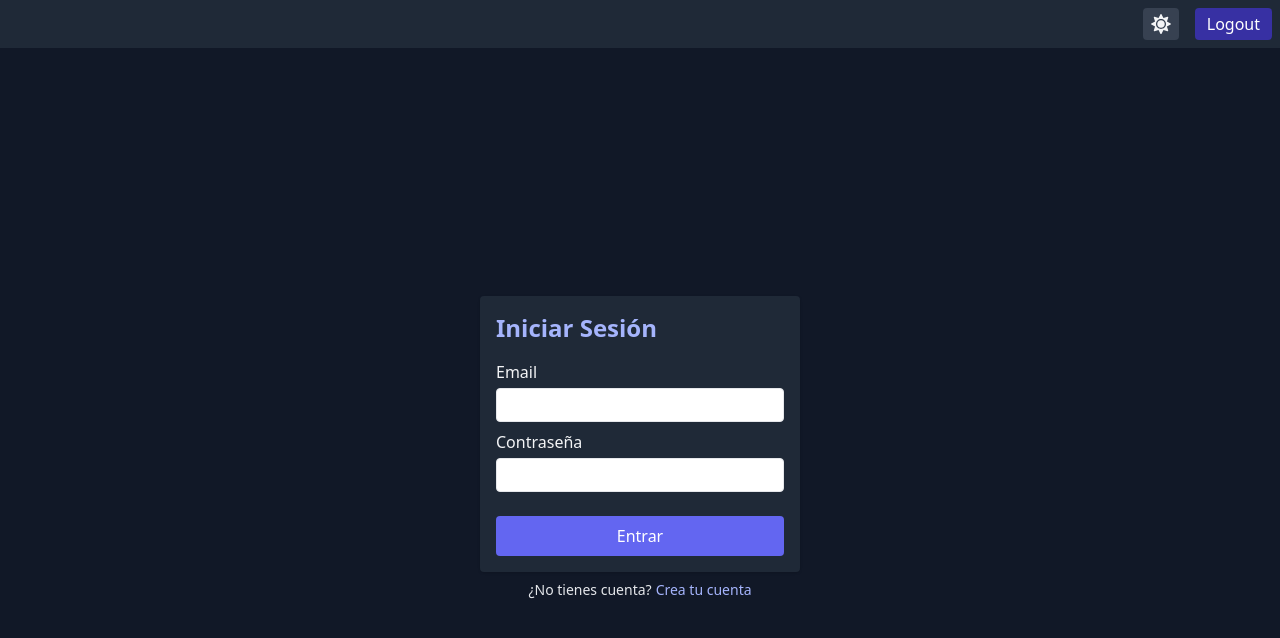
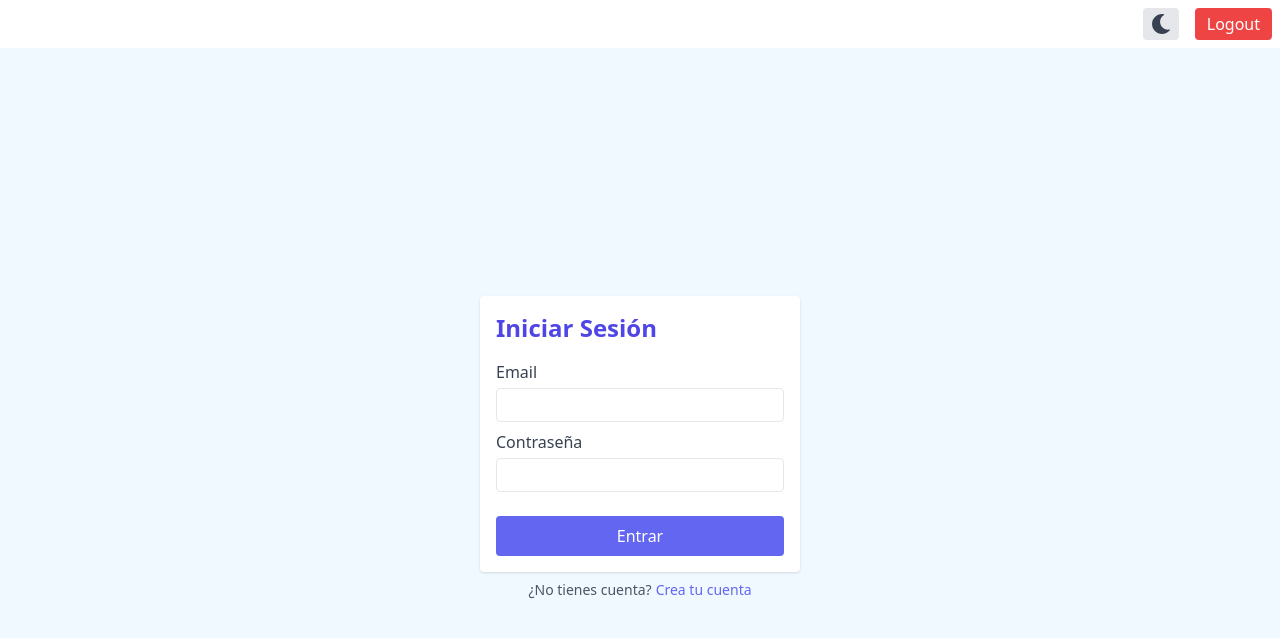
Before and after one commit to Margumedo/coally-task-manger-frontend, a React (Vite) app: page /login in a window 1280 px wide. Shown: the top 638 px of the page. Built offline with nearby package versions, Linux system fonts and the light colour scheme.

Commit message:
[add] ThemeContext Provider

```diff
--- a/src/App.tsx
+++ b/src/App.tsx
@@ -7,7 +7,7 @@ export const App: React.FC = () => {
   const { logout } = useContext(AuthContext);
   return (
     <div className="min-h-screen">
-      {/* Si tuvieras un navbar, lo colocarías aquí */}
+      {/* Si creo un navbar ira aquí */}
       <header className="p-2 bg-white dark:bg-gray-800 flex justify-end gap-x-4">
         <ToggleDarkMode />
         <button onClick={logout} className="bg-red-500 dark:bg-primary-800 text-white px-3 py-1 rounded">Logout</button>
--- a/src/components/common/ToggleDarkMode.tsx
+++ b/src/components/common/ToggleDarkMode.tsx
@@ -1,23 +1,12 @@
 
-import React from 'react';
+import React, { useContext } from 'react';
 
 import { FaSun, FaMoon } from 'react-icons/fa';
+import { ThemeContext } from '../../contexts/ThemeContext';
 
 export const ToggleDarkMode: React.FC = () => {
-    const [isDark, setIsDark] = React.useState(
-        document.documentElement.classList.contains('dark')
-    );
 
-    const toggleDarkMode = () => {
-        const html = document.documentElement;
-        if (html.classList.contains('dark')) {
-            html.classList.remove('dark');
-            setIsDark(false);
-        } else {
-            html.classList.add('dark');
-            setIsDark(true);
-        }
-    };
+    const { isDark, toggleDarkMode } = useContext(ThemeContext);
 
     return (
         <button
--- /dev/null
+++ b/src/contexts/ThemeContext.tsx
@@ -0,0 +1,39 @@
+import React, { createContext, useState, useEffect } from 'react';
+
+interface ThemeContextProps {
+    isDark: boolean;
+    toggleDarkMode: () => void;
+}
+
+export const ThemeContext = createContext<ThemeContextProps>({
+    isDark: false,
+    toggleDarkMode: () => { }
+});
+
+export const ThemeProvider: React.FC<{ children: React.ReactNode }> = ({ children }) => {
+    const [isDark, setIsDark] = useState<boolean>(() => {
+        // lee localStorage para ver si guardamos 'dark' como preferencia
+        return localStorage.getItem('theme') === 'dark';
+    });
+
+    useEffect(() => {
+        const html = document.documentElement;
+        if (isDark) {
+            html.classList.add('dark');
+            localStorage.setItem('theme', 'dark');
+        } else {
+            html.classList.remove('dark');
+            localStorage.setItem('theme', 'light');
+        }
+    }, [isDark]);
+
+    const toggleDarkMode = () => {
+        setIsDark((prev) => !prev);
+    };
+
+    return (
+        <ThemeContext.Provider value={{ isDark, toggleDarkMode }}>
+            {children}
+        </ThemeContext.Provider>
+    );
+};
--- a/src/main.tsx
+++ b/src/main.tsx
@@ -7,13 +7,16 @@ import { App } from './App.tsx'
 import './styles/taildwind.css'
 import { AuthProvider } from './contexts/AuthContext';
 import { TaskProvider } from './contexts/TaskContext.tsx'
+import { ThemeProvider } from './contexts/ThemeContext.tsx'
 
 ReactDOM.createRoot(document.getElementById('root') as HTMLElement).render(
   <React.StrictMode>
-    <AuthProvider>
-      <TaskProvider>
-        <App />
-      </TaskProvider>
-    </AuthProvider>
+    <ThemeProvider>
+      <AuthProvider>
+        <TaskProvider>
+          <App />
+        </TaskProvider>
+      </AuthProvider>
+    </ThemeProvider >
   </React.StrictMode>,
 )
--- a/src/pages/CreateTask.tsx
+++ b/src/pages/CreateTask.tsx
@@ -3,12 +3,15 @@ import React, { useContext, useState } from 'react';
 import { TaskContext } from '../contexts/TaskContext';
 import { useNavigate } from 'react-router-dom';
 import Swal from 'sweetalert2';
+import { ThemeContext } from '../contexts/ThemeContext';
 
 export const CreateTask: React.FC = () => {
     const { createTask } = useContext(TaskContext);
     const [title, setTitle] = useState('');
     const [description, setDescription] = useState('');
     const navigate = useNavigate();
+
+    const { isDark } = useContext(ThemeContext)
 
     const handleSubmit = async (e: React.FormEvent) => {
         e.preventDefault();
@@ -19,6 +22,8 @@ export const CreateTask: React.FC = () => {
                 icon: 'warning',
                 title: 'Título requerido',
                 text: 'Por favor, ingresa un título para la tarea.',
+                background: isDark ? '#1f2937' : '#fff',
+                color: isDark ? '#f3f4f6' : '#4b5563',
             });
             return; // Cancelamos la creación
         }
@@ -28,6 +33,8 @@ export const CreateTask: React.FC = () => {
             icon: 'success',
             title: 'Creación Exitosa',
             text: 'Ahora podras verla en tu lista',
+            background: isDark ? '#1f2937' : '#fff',
+            color: isDark ? '#f3f4f6' : '#4b5563',
         });
         navigate('/');
     };
--- a/src/pages/Login.tsx
+++ b/src/pages/Login.tsx
@@ -6,6 +6,7 @@ import { Link, useNavigate } from 'react-router-dom';
 import { axiosIntance } from '../api/axiosInstance';
 
 import Swal from 'sweetalert2';
+import { ThemeContext } from '../contexts/ThemeContext';
 
 export const Login: React.FC = () => {
     const navigate = useNavigate();
@@ -13,6 +14,8 @@ export const Login: React.FC = () => {
 
     const [email, setEmail] = useState('');
     const [password, setPassword] = useState('');
+
+    const { isDark } = useContext(ThemeContext)
 
     const handleLogin = async (e: React.FormEvent) => {
         e.preventDefault();
@@ -24,6 +27,8 @@ export const Login: React.FC = () => {
                     icon: 'success',
                     title: 'Bienvenido al Task Manager',
                     text: 'Has iniciado sesión correctamente.',
+                    background: isDark ? '#1f2937' : '#fff',
+                    color: isDark ? '#f3f4f6' : '#4b5563',
                 });
                 navigate('/');
 
--- a/src/pages/Register.tsx
+++ b/src/pages/Register.tsx
@@ -3,6 +3,8 @@ import { AuthContext } from '../contexts/AuthContext';
 import { axiosIntance } from '../api/axiosInstance';
 import { Link, useNavigate } from 'react-router-dom';
 import Swal from 'sweetalert2';
+import { ThemeContext } from '../contexts/ThemeContext';
+import { AxiosError } from 'axios';
 
 export const Register: React.FC = () => {
     const navigate = useNavigate();
@@ -10,6 +12,8 @@ export const Register: React.FC = () => {
 
     const [email, setEmail] = useState('');
     const [password, setPassword] = useState('');
+
+    const { isDark } = useContext(ThemeContext)
 
     // Decide si deseas loguear automáticamente al usuario después de registrarse.
     // Si prefieres enviarlo al login, no uses `login(response.data.token)` y haz un navigate('/login').
@@ -32,16 +36,18 @@ export const Register: React.FC = () => {
                     icon: 'success',
                     title: 'Registro Exitoso',
                     text: 'Ahora puedes gestionar tus tareas.',
+                    background: isDark ? '#1f2937' : '#fff',
+                    color: isDark ? '#f3f4f6' : '#4b5563',
                 });
 
             } else {
                 alert('No se pudo crear la cuenta. Revisa los datos ingresados.');
             }
-        } catch (error: any) {
+        } catch (error: AxiosError | unknown) {
             console.error('Error registering user:', error);
             // alert('Ocurrió un error al registrar la cuenta. Verifica el correo o inténtalo más tarde.');
-            if (error.response) {
-                const { status, data } = error.response;
+            if (error instanceof AxiosError) {
+                const { status, data } = error.response || { status: null, data: { message: 'Error desconocido de Axios' } }; // Manejo de response undefined
 
                 if (status === 400) {
                     // Email con formato inválido
@@ -49,6 +55,8 @@ export const Register: React.FC = () => {
                         icon: 'error',
                         title: 'Error de registro',
                         text: data.message || 'Formato de email errado. Verifica e intenta de nuevo.',
+                        background: isDark ? '#1f2937' : '#fff',
+                        color: isDark ? '#f3f4f6' : '#4b5563',
                     });
                 } else if (status === 409) {
                     // Email ya registrado
@@ -56,6 +64,8 @@ export const Register: React.FC = () => {
                         icon: 'warning',
                         title: 'Email duplicado',
                         text: data.message || 'Este correo ya está registrado.',
+                        background: isDark ? '#1f2937' : '#fff',
+                        color: isDark ? '#f3f4f6' : '#4b5563',
                     });
                 } else if (status === 500) {
                     // Error interno
@@ -63,6 +73,8 @@ export const Register: React.FC = () => {
                         icon: 'error',
                         title: 'Error interno',
                         text: 'Ocurrió un error en el servidor. Intenta más tarde.',
+                        background: isDark ? '#1f2937' : '#fff',
+                        color: isDark ? '#f3f4f6' : '#4b5563',
                     });
                 } else {
                     // Otros errores genéricos
@@ -70,6 +82,8 @@ export const Register: React.FC = () => {
                         icon: 'error',
                         title: 'Error',
                         text: data.message || 'Ocurrió un error inesperado.',
+                        background: isDark ? '#1f2937' : '#fff',
+                        color: isDark ? '#f3f4f6' : '#4b5563',
                     });
                 }
             } else {
@@ -78,6 +92,8 @@ export const Register: React.FC = () => {
                     icon: 'error',
                     title: 'Error de conexión',
                     text: 'No se pudo conectar con el servidor. Inténtalo más tarde.',
+                    background: isDark ? '#1f2937' : '#fff',
+                    color: isDark ? '#f3f4f6' : '#4b5563',
                 });
             }
         }
--- a/src/pages/TaskList.tsx
+++ b/src/pages/TaskList.tsx
@@ -6,6 +6,7 @@ import { AuthContext } from '../contexts/AuthContext';
 import { useNavigate } from 'react-router-dom';
 import Swal from 'sweetalert2';
 import { FaRegPlusSquare } from "react-icons/fa";
+import { ThemeContext } from '../contexts/ThemeContext';
 
 export const TaskList: React.FC = () => {
     const { tasks, fetchTasks, updateTask, deleteTask } = useContext(TaskContext);
@@ -13,6 +14,8 @@ export const TaskList: React.FC = () => {
     const [filter, setFilter] = useState('');
     const { isAuthenticated } = useContext(AuthContext);
     const navigate = useNavigate();
+
+    const { isDark } = useContext(ThemeContext)
 
     useEffect(() => {
         if (!isAuthenticated) {
@@ -32,8 +35,8 @@ export const TaskList: React.FC = () => {
             confirmButtonText: 'Sí, eliminar',
             cancelButtonText: 'Cancelar',
             cancelButtonColor: '#f30b0b79',
-            background: '#1f2937',
-            color: '#f3f4f6',
+            background: isDark ? '#1f2937' : '#fff',
+            color: isDark ? '#f3f4f6' : '#4b5563',
         });
 
         if (result.isConfirmed) {
@@ -92,7 +95,8 @@ export const TaskList: React.FC = () => {
                                 <h2 className="text-lg font-semibold">{task.title}</h2>
                                 <button
                                     onClick={() => handleToggleComplete(task._id || '', task.completed)}
-                                    className={`px-2 py-1 rounded text-white ${task.completed ? 'bg-green-600 hover:bg-green-500' : 'bg-secondary-400 hover:bg-secondary-300'}`}
+                                    className={`px-2 py-1 rounded text-white border ${task.completed ? 'border-green-600 text-green-600 hover:bg-green-500 hover:text-white ' : 'border-secondary-400 text-secondary-400 hover:bg-secondary-500 hover:text-white'}`}
+
                                 >
                                     {task.completed ? 'Completada' : 'Pendiente'}
                                 </button>
@@ -112,9 +116,12 @@ export const TaskList: React.FC = () => {
                             <button
                                 onClick={() => handleDeleteTask(task._id || '')}
                                 className="px-2 py-1 bg-red-500 hover:bg-red-400 rounded text-white"
+
+
                             >
                                 Eliminar
                             </button>
+
                         </div>
                     </li>
                 ))}
```
Also changed, not shown: 1 other file (tests, documents, lock files or other folders).
